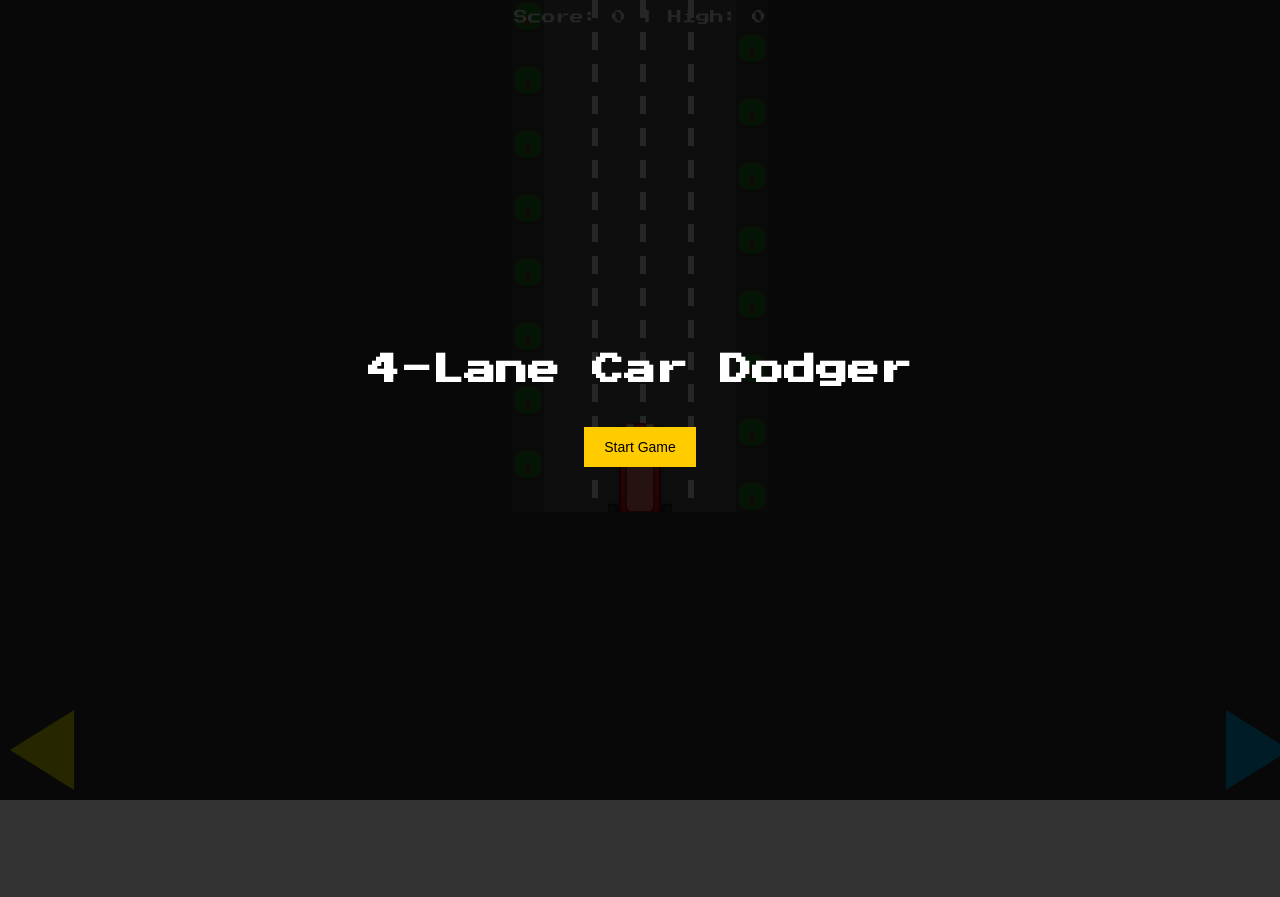
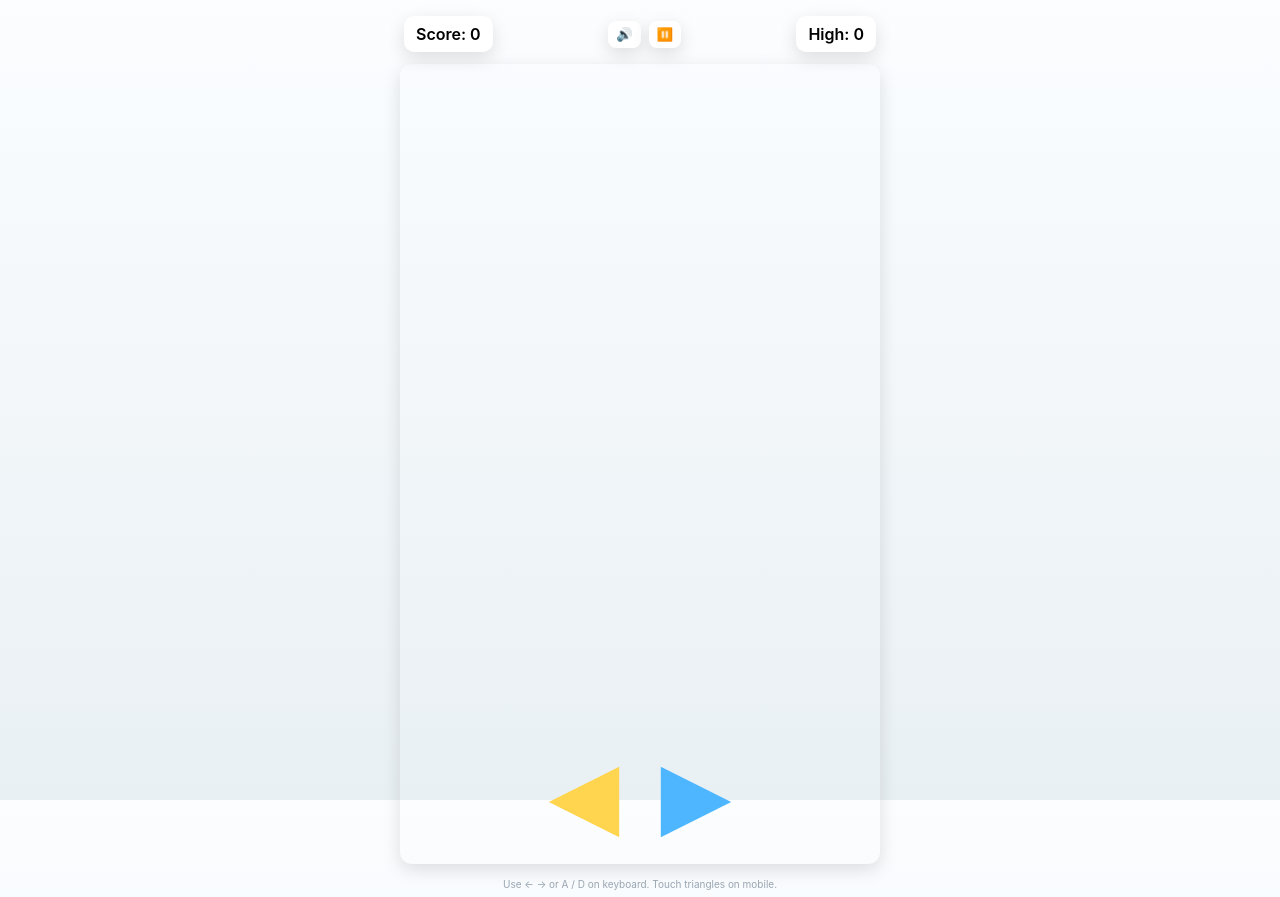
Before and after one commit to vishalghuge26/finalv1, a plain HTML site: page index.html in a window 1280 px wide. Before the commit the page ends 800 px from the top, so only its background shows below. Drawn offline with Linux system fonts and the light colour scheme.

Commit message:
Update index.html

```diff
--- a/index.html
+++ b/index.html
@@ -1,112 +1,53 @@
-<!DOCTYPE html>
+<!doctype html>
 <html lang="en">
 <head>
-  <meta charset="UTF-8" />
-  <meta name="viewport" content="width=device-width, initial-scale=1.0" />
+  <meta charset="utf-8" />
+  <meta name="viewport" content="width=device-width,initial-scale=1" />
   <title>4-Lane Car Dodger</title>
-  <link href="https://fonts.googleapis.com/css2?family=Press+Start+2P&display=swap" rel="stylesheet">
-  <style>
-    body {
-      margin: 0;
-      background: #333;
-      font-family: 'Press Start 2P', cursive;
-      color: #fff;
-      overflow: hidden;
-    }
-    canvas {
-      display: block;
-      margin: 0 auto;
-      background: #5b5b5b;
-    }
-    #ui {
-      position: absolute;
-      top: 10px;
-      width: 100%;
-      text-align: center;
-      z-index: 5;
-      font-size: 14px;
-    }
-    #loading-screen, #game-over, #start-screen, #countdown {
-      position: absolute;
-      top: 0; left: 0;
-      width: 100%; height: 100%;
-      background: rgba(0, 0, 0, 0.85);
-      display: flex;
-      flex-direction: column;
-      align-items: center;
-      justify-content: center;
-      text-align: center;
-      z-index: 10;
-    }
-    .btn {
-      background: #ffcc00;
-      padding: 12px 20px;
-      color: #000;
-      cursor: pointer;
-      border: none;
-      margin-top: 20px;
-      font-size: 14px;
-    }
-    #controls {
-      position: absolute;
-      bottom: 10px;
-      width: 100%;
-      display: flex;
-      justify-content: space-between;
-      padding: 0 10px;
-      z-index: 6;
-    }
-    .ctrl-btn {
-      width: 80px;
-      height: 80px;
-      background: transparent;
-      border: none;
-      cursor: pointer;
-    }
-    .ctrl-btn.left {
-      background: yellow;
-      clip-path: polygon(80% 0%, 0% 50%, 80% 100%);
-    }
-    .ctrl-btn.right {
-      background: deepskyblue;
-      clip-path: polygon(20% 0%, 100% 50%, 20% 100%);
-    }
-  </style>
+  <link rel="stylesheet" href="styles.css" />
 </head>
 <body>
-  <div id="ui">
-    <span id="score">Score: 0</span> | <span id="highscore">High: 0</span>
-  </div>
-
-  <canvas id="gameCanvas" width="256" height="512"></canvas>
-
-  <div id="loading-screen">
+  <div id="game-wrap">
+    <div id="preload" class="overlay">
+      <div class="box">
         <h1>Loading...</h1>
-    <div id="loading-bar" style="width:80%;height:10px;background:#555;">
-      <div id="loading-progress" style="width:0;height:100%;background:#ffcc00;"></div>
+        <div id="progress-bar"><div id="progress-fill"></div></div>
+        <div id="progress-text">0%</div>
       </div>
     </div>
 
-  <div id="start-screen" style="display:none;">
-    <h1>4-Lane Car Dodger</h1>
-    <button class="btn" id="start-btn">Start Game</button>
+    <header id="hud">
+      <div id="score">Score: <span id="score-val">0</span></div>
+      <div id="controls-top">
+        <button id="mute-btn" title="Toggle sound">🔊</button>
+        <button id="pause-btn" title="Pause">⏸️</button>
+      </div>
+      <div id="highscore">High: <span id="high-val">0</span></div>
+    </header>
+
+    <main id="canvas-container">
+      <canvas id="game-canvas" width="480" height="800"></canvas>
+
+      <!-- Mobile controls -->
+      <div id="touch-controls">
+        <button id="left-btn" class="tri left" aria-label="Left"></button>
+        <button id="right-btn" class="tri right" aria-label="Right"></button>
+      </div>
+    </main>
+
+    <div id="overlay" class="overlay hidden">
+      <div class="box" id="gameover-box">
+        <h1 id="overlay-title">Game Over</h1>
+        <p>Final score: <strong id="final-score">0</strong></p>
+        <button id="restart-btn">Restart</button>
+      </div>
     </div>
 
-  <div id="countdown" style="display:none;">
-    <h1 id="countdown-text" style="font-size:48px;">3</h1>
+    <footer id="footer">
+      <small>Use ← → or A / D on keyboard. Touch triangles on mobile.</small>
+    </footer>
   </div>
 
-  <div id="game-over" style="display:none;">
-    <h1>Game Over</h1>
-    <p id="final-score"></p>
-    <button class="btn" id="restart-btn">Play Again</button>
-  </div>
-
-  <div id="controls">
-    <button class="ctrl-btn left" id="left-btn"></button>
-    <button class="ctrl-btn right" id="right-btn"></button>
-  </div>
-
-  <script src="game.js"></script>
+  <script src="js/game.js"></script>
 </body>
 </html>
```
Lines whose indentation alone changed are shown as unchanged.
